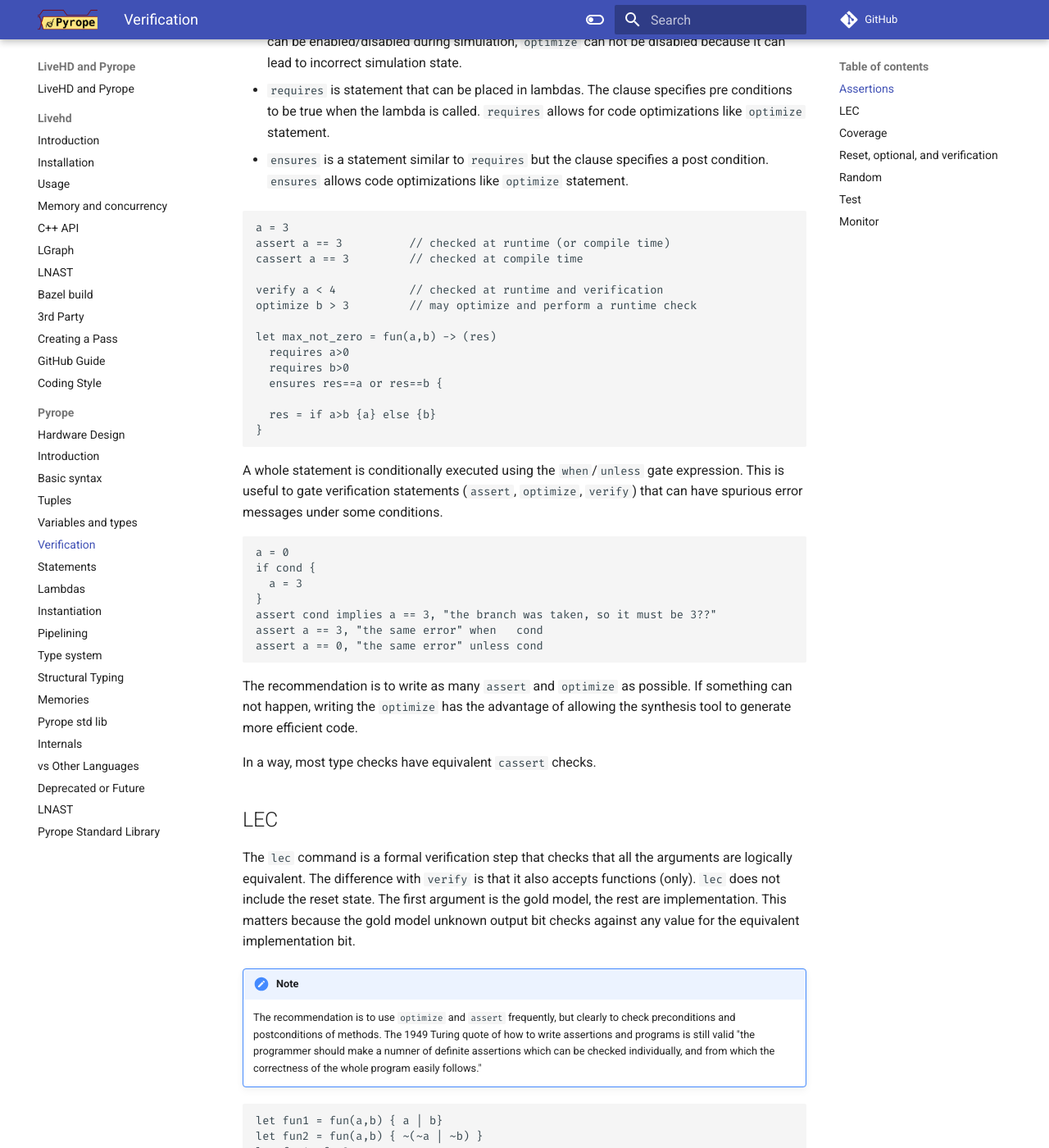
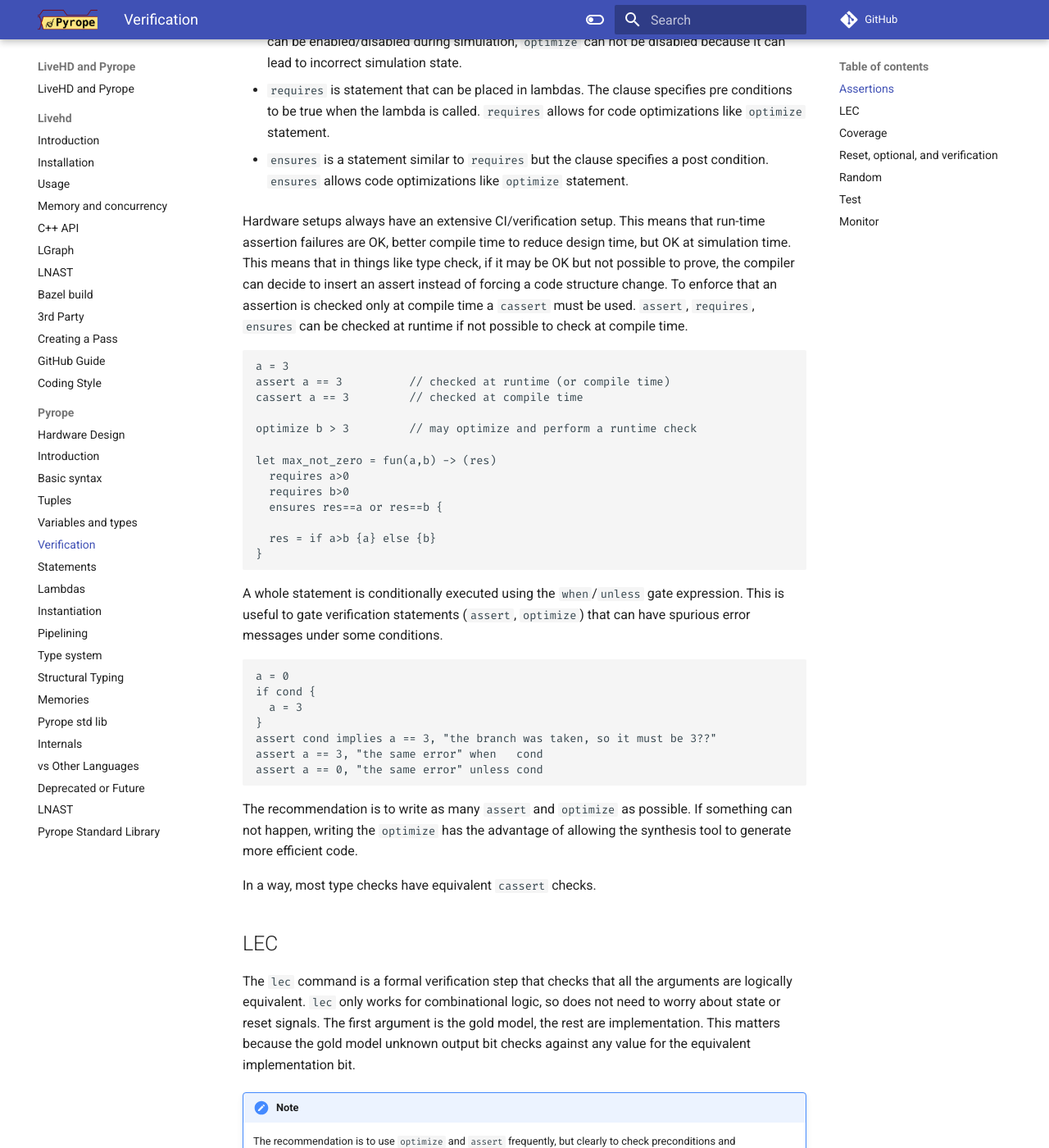
Before and after one commit to masc-ucsc/docs, an MkDocs documentation site: the page built from docs/pyrope/05-assert.md, in a window 1280 px wide and 1400 px high, scrolled down 578 px. Shown: the whole window at 82% size. Built offline with MkDocs 1.6.1 and Material for MkDocs 9.7.7, drawn with Linux system fonts in a browser that asks for light colours; comment, search, counter and statistics services are not loaded.

Commit message:
remove verify

````diff
--- a/docs/pyrope/05-assert.md
+++ b/docs/pyrope/05-assert.md
@@ -34,12 +34,20 @@ There are 5 main verification statements:
   post condition. `ensures` allows code optimizations like `optimize` statement.
 
 
+Hardware setups always have an extensive CI/verification setup. This means that
+run-time assertion failures are OK, better compile time to reduce design time,
+but OK at simulation time. This means that in things like type check, if it may
+be OK but not possible to prove, the compiler can decide to insert an assert
+instead of forcing a code structure change. To enforce that an assertion is
+checked only at compile time a `cassert` must be used. `assert`, `requires`,
+`ensures` can be checked at runtime if not possible to check at compile time.
+
+
 ```pyrope
 a = 3
 assert a == 3          // checked at runtime (or compile time)
 cassert a == 3         // checked at compile time
 
-verify a < 4           // checked at runtime and verification
 optimize b > 3         // may optimize and perform a runtime check
 
 let max_not_zero = fun(a,b) -> (res)
@@ -52,7 +60,7 @@ let max_not_zero = fun(a,b) -> (res)
 ```
 
 A whole statement is conditionally executed using the `when`/`unless` gate expression.
-This is useful to gate verification statements (`assert`, `optimize`, `verify`)
+This is useful to gate verification statements (`assert`, `optimize`)
 that can have spurious error messages under some conditions.
 
 
@@ -76,11 +84,11 @@ In a way, most type checks have equivalent `cassert` checks.
 ## LEC
 
 The `lec` command is a formal verification step that checks that all the
-arguments are logically equivalent. The difference with `verify` is that it
-also accepts functions (only). `lec` does not include the reset state. The
-first argument is the gold model, the rest are implementation. This matters
-because the gold model unknown output bit checks against any value for the
-equivalent implementation bit.
+arguments are logically equivalent. `lec` only works for combinational logic,
+so does not need to worry about state or reset signals. The first argument is
+the gold model, the rest are implementation. This matters because the gold
+model unknown output bit checks against any value for the equivalent
+implementation bit.
 
 
 !!! NOTE
````
Also changed, not shown: 1 other file.
